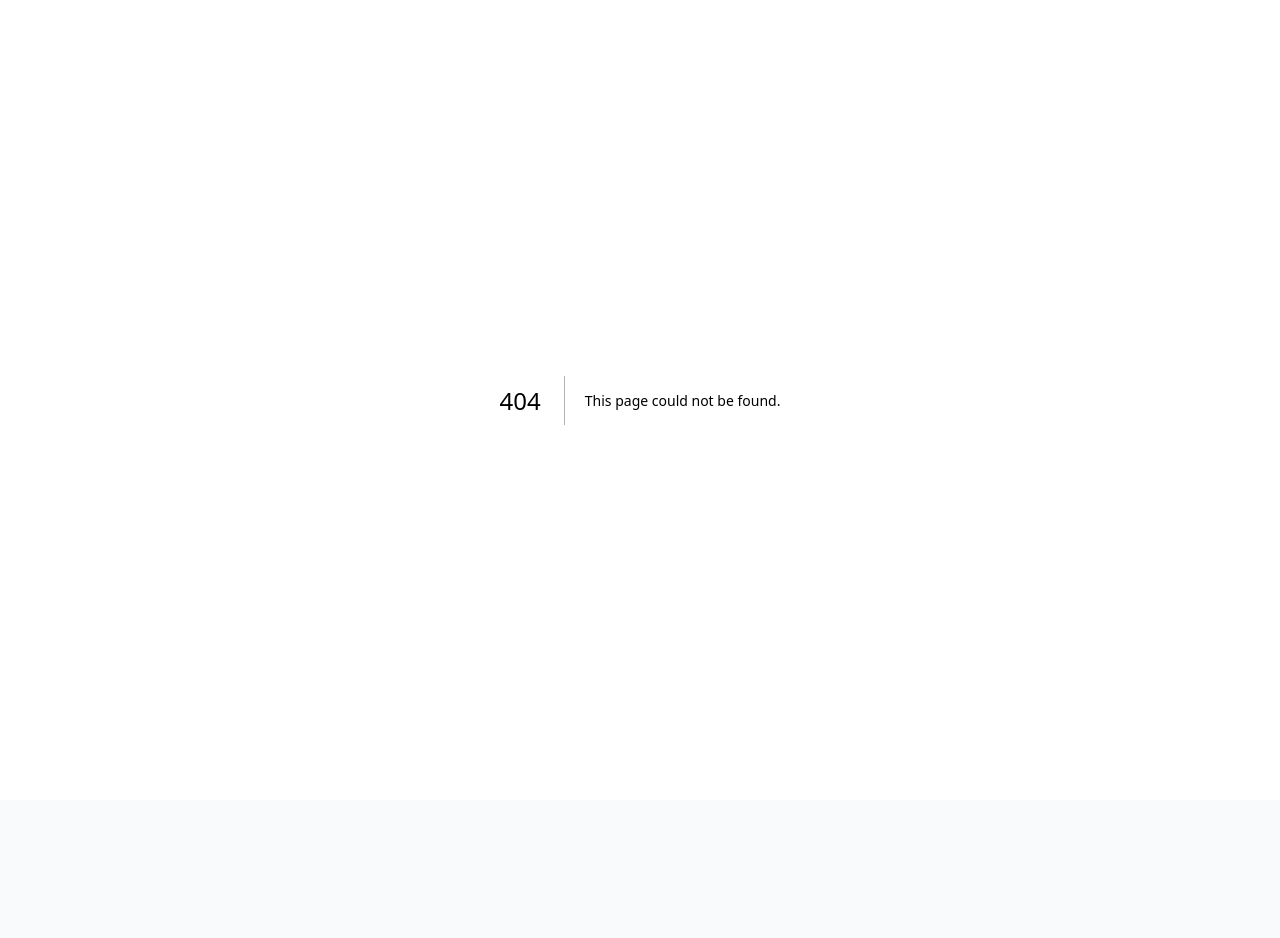
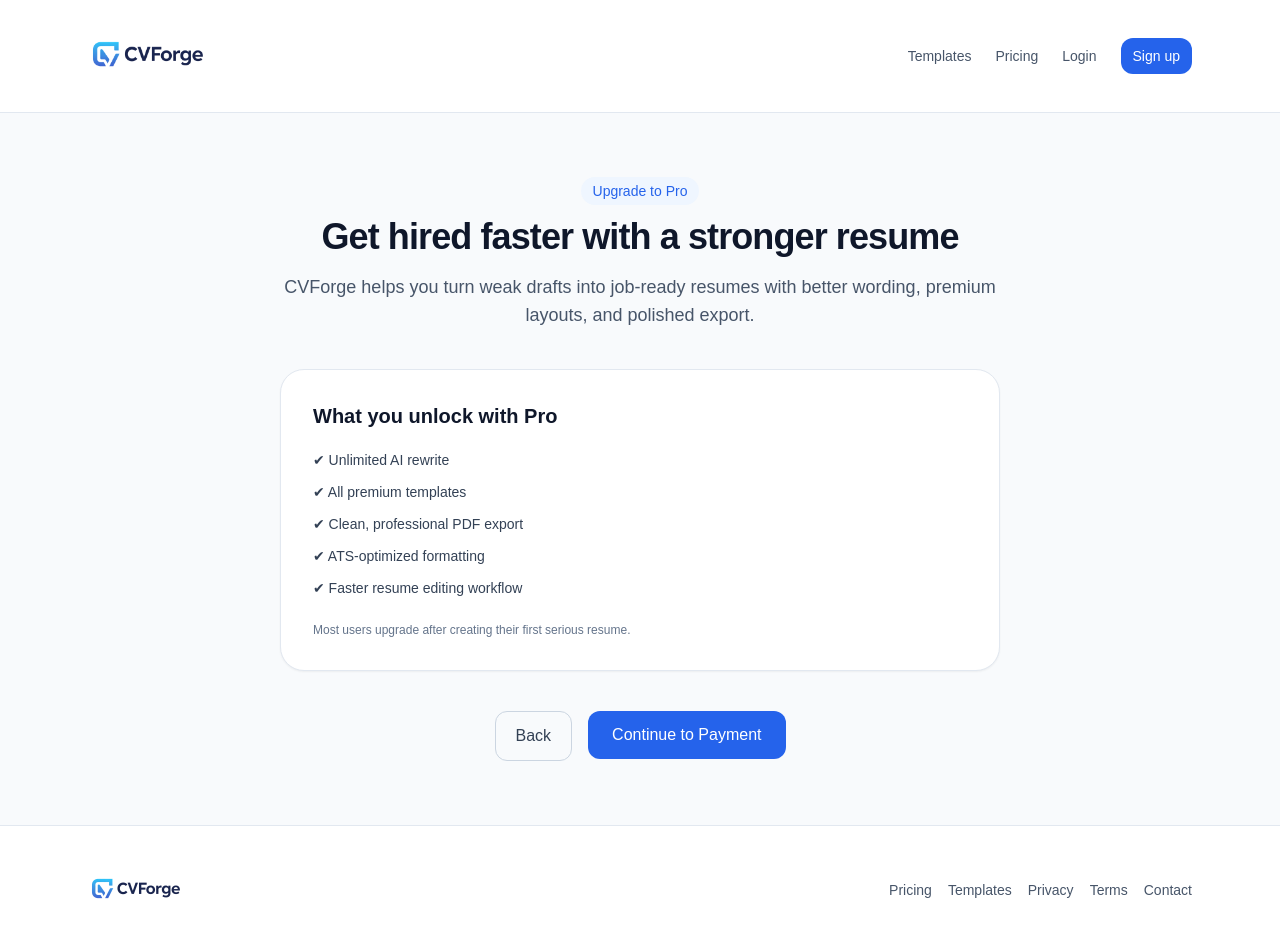
Before and after one commit to kalex-313/resume-mvp, a Next.js app: page /upgrade in a window 1280 px wide. Before the commit this address had no page. Shown: the top 938 px of the page. Before the commit the page ends 800 px from the top, so only its background shows below. Built offline with nearby package versions, Linux system fonts and the light colour scheme; no server answers.

Commit message:
Phase 17.4 upgrade flow patch

```diff
--- /dev/null
+++ b/src/app/upgrade/page.tsx
@@ -0,0 +1,61 @@
+import Link from "next/link";
+import { SiteHeader } from "@/components/layout/site-header";
+import { SiteFooter } from "@/components/layout/site-footer";
+
+export const dynamic = "force-dynamic";
+
+export default function UpgradePage() {
+  return (
+    <div className="min-h-screen bg-slate-50">
+      <SiteHeader />
+
+      <main className="mx-auto max-w-3xl px-6 py-16 text-center">
+        <p className="mb-3 inline-flex rounded-full bg-brand-50 px-3 py-1 text-sm font-medium text-brand-600">
+          Upgrade to Pro
+        </p>
+
+        <h1 className="text-4xl font-bold tracking-tight text-slate-900">
+          Get hired faster with a stronger resume
+        </h1>
+
+        <p className="mt-4 text-lg text-slate-600">
+          CVForge helps you turn weak drafts into job-ready resumes with better wording,
+          premium layouts, and polished export.
+        </p>
+
+        <div className="mt-10 rounded-3xl border border-slate-200 bg-white p-8 text-left shadow-sm">
+          <h2 className="text-xl font-semibold text-slate-900">What you unlock with Pro</h2>
+
+          <ul className="mt-5 space-y-3 text-sm text-slate-700">
+            <li>✔ Unlimited AI rewrite</li>
+            <li>✔ All premium templates</li>
+            <li>✔ Clean, professional PDF export</li>
+            <li>✔ ATS-optimized formatting</li>
+            <li>✔ Faster resume editing workflow</li>
+          </ul>
+
+          <p className="mt-6 text-xs text-slate-500">
+            Most users upgrade after creating their first serious resume.
+          </p>
+        </div>
+
+        <div className="mt-10 flex justify-center gap-4">
+          <Link
+            href="/pricing"
+            className="rounded-xl border border-slate-300 px-5 py-3 text-slate-700 hover:bg-slate-50"
+          >
+            Back
+          </Link>
+
+          <form action="/api/stripe/create-checkout" method="POST">
+            <button className="rounded-xl bg-brand-600 px-6 py-3 text-white hover:opacity-95">
+              Continue to Payment
+            </button>
+          </form>
+        </div>
+      </main>
+
+      <SiteFooter />
+    </div>
+  );
+}
--- a/src/components/pricing/upgrade-buttons.tsx
+++ b/src/components/pricing/upgrade-buttons.tsx
@@ -1,62 +1,24 @@
 "use client";
 
-import { useState } from "react";
+import Link from "next/link";
 
 export function UpgradeButtons({ isPro }: { isPro: boolean }) {
-  const [loadingCheckout, setLoadingCheckout] = useState(false);
-  const [loadingPortal, setLoadingPortal] = useState(false);
-
-  async function goToCheckout() {
-    setLoadingCheckout(true);
-    try {
-      const response = await fetch("/api/stripe/checkout", { method: "POST" });
-      const data = await response.json();
-      if (!response.ok) throw new Error(data.error || "Checkout failed");
-      window.location.href = data.url;
-    } catch (error) {
-      const message = error instanceof Error ? error.message : "Checkout failed";
-      alert(message);
-    } finally {
-      setLoadingCheckout(false);
-    }
-  }
-
-  async function goToPortal() {
-    setLoadingPortal(true);
-    try {
-      const response = await fetch("/api/stripe/portal", { method: "POST" });
-      const data = await response.json();
-      if (!response.ok) throw new Error(data.error || "Portal failed");
-      window.location.href = data.url;
-    } catch (error) {
-      const message = error instanceof Error ? error.message : "Portal failed";
-      alert(message);
-    } finally {
-      setLoadingPortal(false);
-    }
-  }
-
   if (isPro) {
     return (
-      <button
-        type="button"
-        onClick={goToPortal}
-        disabled={loadingPortal}
-        className="rounded-xl bg-slate-900 px-4 py-2 text-sm font-medium text-white disabled:opacity-50"
-      >
-        {loadingPortal ? "Opening..." : "Manage Subscription"}
-      </button>
+      <form action="/api/stripe/portal" method="POST">
+        <button className="rounded-xl border border-slate-300 bg-white px-4 py-2 text-sm font-medium text-slate-700 hover:bg-slate-50">
+          Manage Subscription
+        </button>
+      </form>
     );
   }
 
   return (
-    <button
-      type="button"
-      onClick={goToCheckout}
-      disabled={loadingCheckout}
-      className="rounded-xl bg-brand-600 px-4 py-2 text-sm font-medium text-white disabled:opacity-50"
+    <Link
+      href="/upgrade"
+      className="rounded-xl bg-brand-600 px-4 py-2 text-sm font-medium text-white hover:opacity-95"
     >
-      {loadingCheckout ? "Opening..." : "Upgrade to Pro"}
-    </button>
+      Start My Pro Plan
+    </Link>
   );
 }
```
Also changed, not shown: README_PHASE17_4.txt (added).
